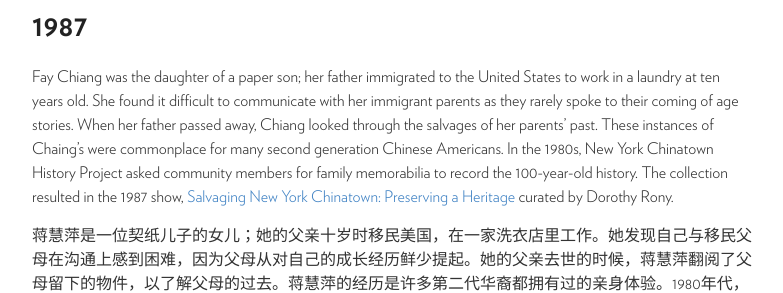
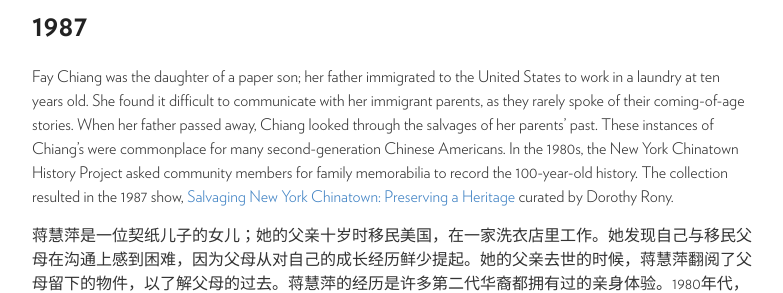
Before and after one commit to moca40/moca40.github.io, a Jekyll site: the page built from _stories/1987-01-01-salvage-chinatown.md, in a window 1280 px wide. Shown: the part 272-565 px from the top of the page, without its empty margins (248-1031 px from the left). Built offline with Jekyll 4.4.1, drawn with Linux system fonts in a browser that asks for light colours.

Commit message:
Update 1987-01-01-salvage-chinatown.md

```diff
--- a/_stories/1987-01-01-salvage-chinatown.md
+++ b/_stories/1987-01-01-salvage-chinatown.md
@@ -12,7 +12,7 @@ slides:
     img: https://user-images.githubusercontent.com/47676628/88129099-38ba5780-cba5-11ea-84c9-51e9df07a856.jpg
 ---
 
-Fay Chiang was the daughter of a paper son; her father immigrated to the United States to work in a laundry at ten years old. She found it difficult to communicate with her immigrant parents as they rarely spoke to their coming of age stories. When her father passed away, Chiang looked through the salvages of her parents’ past. These instances of Chaing’s were commonplace for many second generation Chinese Americans. In the 1980s, New York Chinatown History Project asked community members for family memorabilia to record the 100-year-old history. The collection resulted in the 1987 show, [Salvaging New York Chinatown: Preserving a Heritage](https://www.nytimes.com/1987/11/08/nyregion/a-new-exhibition-on-old-chinatown-is-enhanced-by-families-artifacts.html) curated by Dorothy Rony.
+Fay Chiang was the daughter of a paper son; her father immigrated to the United States to work in a laundry at ten years old. She found it difficult to communicate with her immigrant parents, as they rarely spoke of their coming-of-age stories. When her father passed away, Chiang looked through the salvages of her parents’ past. These instances of Chiang’s were commonplace for many second-generation Chinese Americans. In the 1980s, the New York Chinatown History Project asked community members for family memorabilia to record the 100-year-old history. The collection resulted in the 1987 show, [Salvaging New York Chinatown: Preserving a Heritage](https://www.nytimes.com/1987/11/08/nyregion/a-new-exhibition-on-old-chinatown-is-enhanced-by-families-artifacts.html) curated by Dorothy Rony.
 
 蒋慧萍是一位契纸儿子的女儿；她的父亲十岁时移民美国，在一家洗衣店里工作。她发现自己与移民父母在沟通上感到困难，因为父母从对自己的成长经历鲜少提起。她的父亲去世的时候，蒋慧萍翻阅了父母留下的物件，以了解父母的过去。蒋慧萍的经历是许多第二代华裔都拥有过的亲身体验。1980年代，纽约华埠历史研究社曾向社区居民征集他们家中的纪念物，以记录在美华人的百年历史。此次征集成就了1987年的展览，["发掘华埠的过去：保护遗留传统。"](https://www.nytimes.com/1987/11/08/nyregion/a-new-exhibition-on-old-chinatown-is-enhanced-by-families-artifacts.html)，该展览是由Dorothy Rony策划展出的。
 
```
